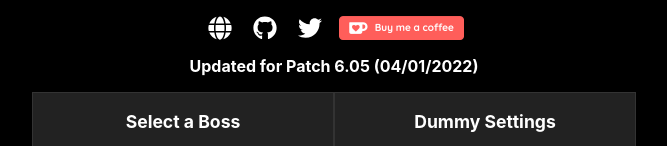
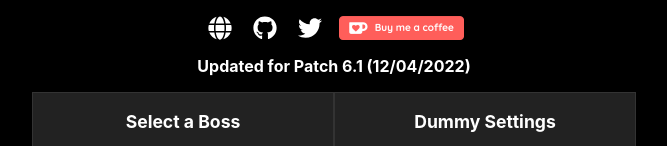
Before and after one commit to Bodmass/ffxiv-sss, a Next.js app: page / in a window 1280 px wide. Shown: the part 136-282 px from the top of the page, without its empty margins (306-973 px from the left). Built offline with nearby package versions, Linux system fonts and the light colour scheme; no server answers.

Commit message:
chore: Update patch number

```diff
--- a/next-seo.config.js
+++ b/next-seo.config.js
@@ -1,6 +1,5 @@
 const title = 'FFXIV Stone, Sky, Sea Calculator'
-const description =
-  'Final Fantasy XIV Endwalker DPS Calculator for Stone, Sky, Sea. Updated for Patch 6.05 (04/01/2022)'
+const description = 'Final Fantasy XIV Endwalker DPS Calculator for Stone, Sky, Sea. Updated for Patch 6.1 (12/04/2022)'
 const url = 'https://ffxiv.azizarar.com/'
 const images = [
   {
--- a/pages/index.tsx
+++ b/pages/index.tsx
@@ -10,7 +10,7 @@ export default function Home() {
         <title>FFXIV Stone, Sky, Sea Calculator</title>
         <meta
           name="description"
-          content="Final Fantasy XIV Endwalker DPS Calculator for Stone, Sky, Sea. Updated for Patch 6.01 (21/12/2021)"
+          content="Final Fantasy XIV Endwalker DPS Calculator for Stone, Sky, Sea. Updated for Patch 6.1 (12/04/2021)"
         />
         <meta name="keywords" content="FFXIV, Final Fantasy XIV, Final Fantasy 14, DPS, Calculator, Stone Sky Sea" />
         <link rel="icon" href="/favicon.ico" />
@@ -19,7 +19,7 @@ export default function Home() {
       <div className="updateDetails">
         <body>
           <p>
-            <b>Updated for Patch 6.05 (04/01/2022)</b>
+            <b>Updated for Patch 6.1 (12/04/2022)</b>
           </p>
         </body>
       </div>
```
